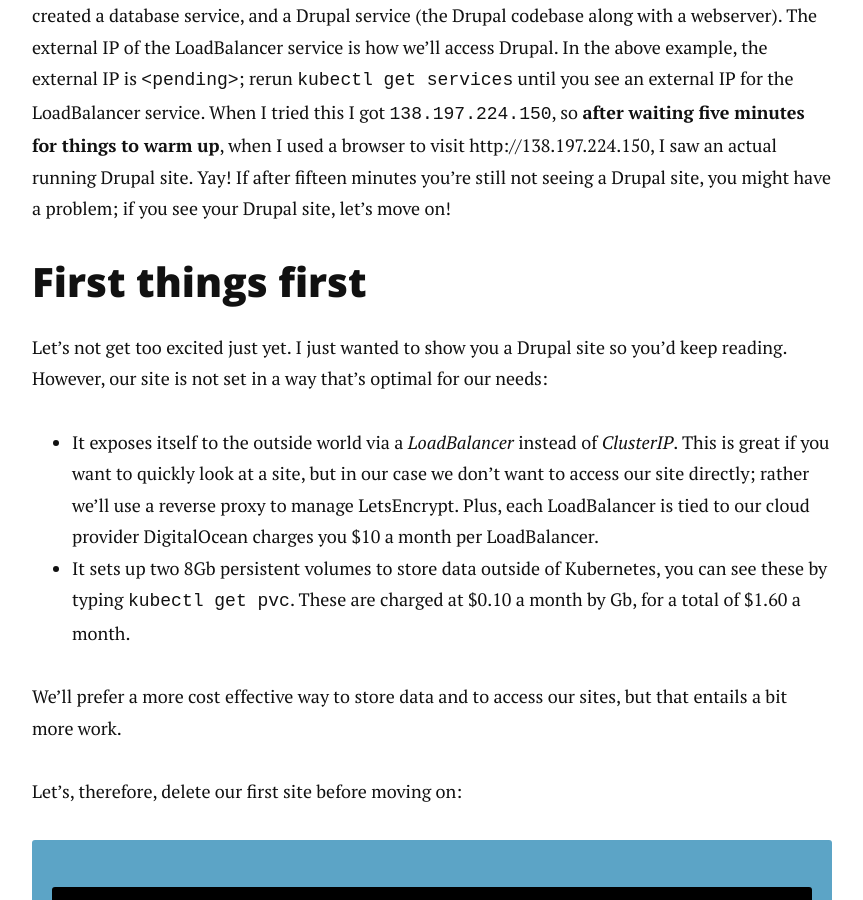
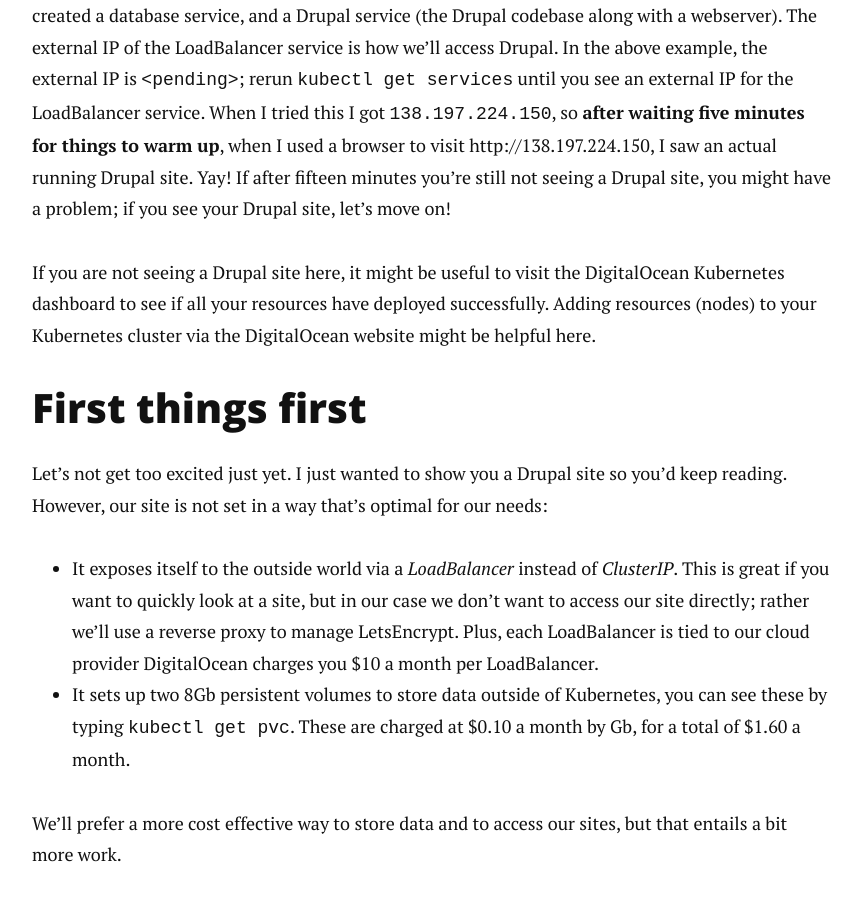
Before and after one commit to alberto56/dcycleblog, a Jekyll site: the page built from kubernetes/08-drupal-helm/index.md, in a window 1280 px wide and 900 px high, scrolled down 2340 px. Shown: the whole window, without its empty margins (208-1071 px from the left). Built offline with Jekyll 4.4.1, drawn with Linux system fonts in a browser that asks for light colours; nearby versions of some CDN libraries; comment, search, counter and statistics services are not loaded.

Commit message:
Update index.md

```diff
--- a/kubernetes/08-drupal-helm/index.md
+++ b/kubernetes/08-drupal-helm/index.md
@@ -49,6 +49,8 @@
 
 **Services** define your application as an abstraction layer: underlying resources (storage, computing power) may die or change; your service will always be available. In the above example, we have created a database service, and a Drupal service (the Drupal codebase along with a webserver). The external IP of the LoadBalancer service is how we'll access Drupal. In the above example, the external IP is `<pending>`; rerun `kubectl get services` until you see an external IP for the LoadBalancer service. When I tried this I got `138.197.224.150`, so **after waiting five minutes for things to warm up**, when I used a browser to visit http://138.197.224.150, I saw an actual running Drupal site. Yay! If after fifteen minutes you're still not seeing a Drupal site, you might have a problem; if you see your Drupal site, let's move on!
 
+If you are not seeing a Drupal site here, it might be useful to visit the DigitalOcean Kubernetes dashboard to see if all your resources have deployed successfully. Adding resources (nodes) to your Kubernetes cluster via the DigitalOcean website might be helpful here.
+
 First things first
 -----
 
```
